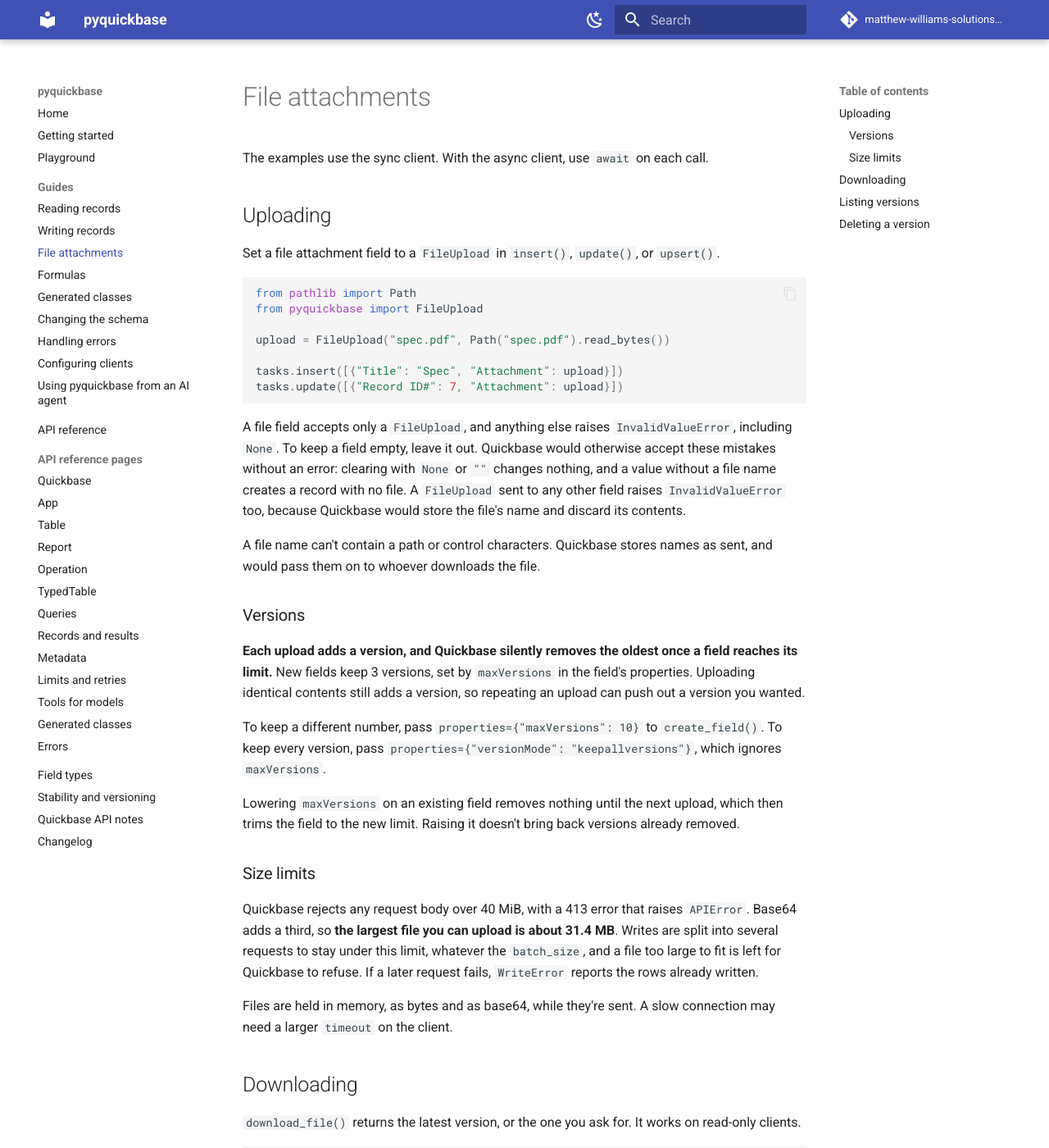
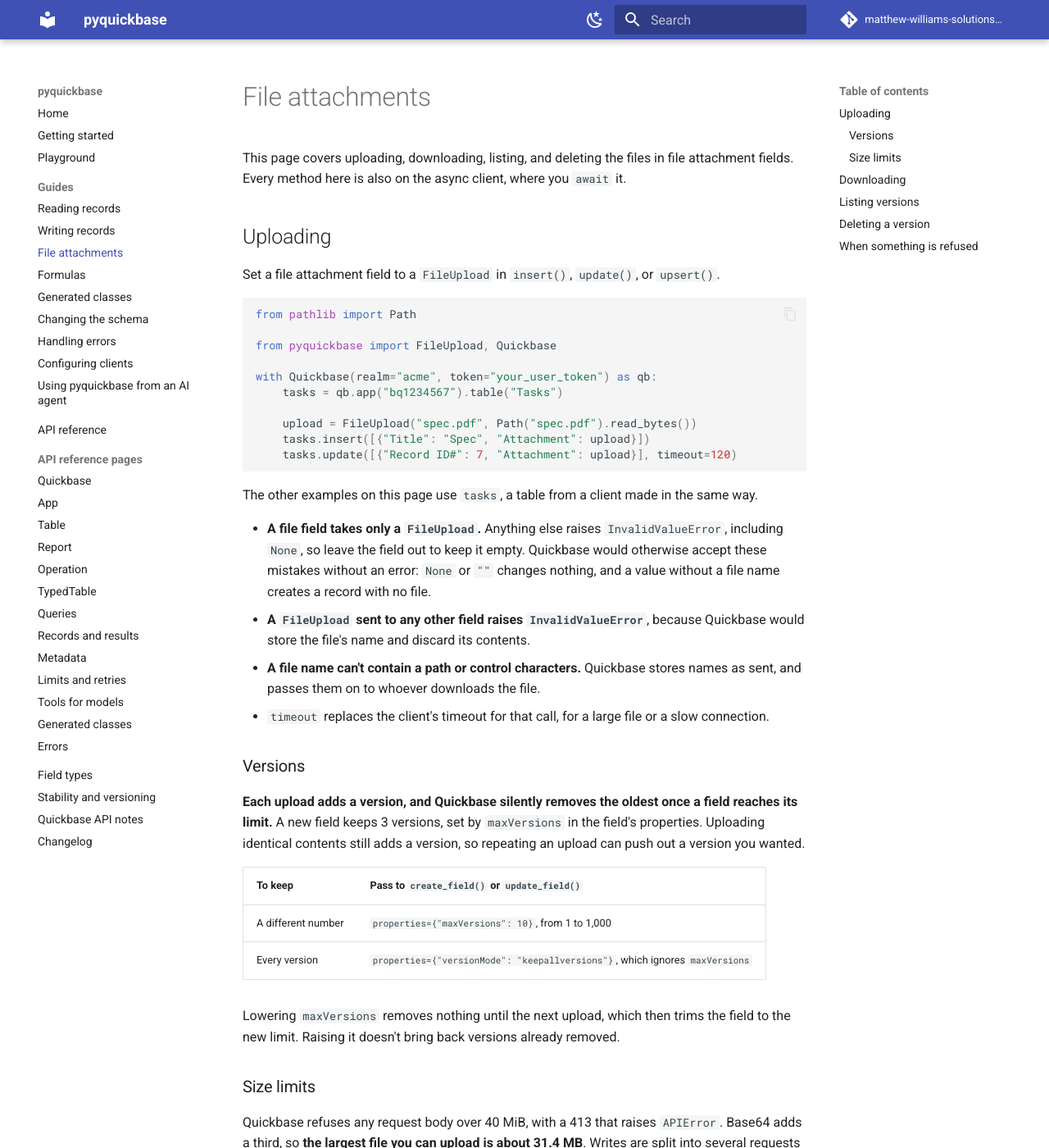
Before and after one commit to matthew-williams-solutions/pyquickbase, an MkDocs documentation site: the page built from docs/guides/files.md, in a window 1280 px wide and 1400 px high. Shown: the whole window at 82% size. Built offline with MkDocs 1.6.1 and Material for MkDocs 9.7.7, drawn with Linux system fonts in a browser that asks for light colours; comment, search, counter and statistics services are not loaded; some of the changed text lies outside the part shown.

Commit message:
Rewrite the files and formulas guides by task
Each now opens with a complete example and ends with what each refusal raises and leaves behind. The files guide shows the per-call timeout and FileAttachment.

````diff
--- a/docs/guides/files.md
+++ b/docs/guides/files.md
@@ -1,6 +1,7 @@
 # File attachments
 
-The examples use the sync client. With the async client, use `await` on each call.
+This page covers uploading, downloading, listing, and deleting the files in file attachment fields. Every
+method here is also on the async client, where you `await` it.
 
 ## Uploading
 
@@ -8,62 +9,68 @@ Set a file attachment field to a `FileUpload` in `insert()`, `update()`, or `ups
 
 ```python
 from pathlib import Path
-from pyquickbase import FileUpload
 
-upload = FileUpload("spec.pdf", Path("spec.pdf").read_bytes())
+from pyquickbase import FileUpload, Quickbase
 
-tasks.insert([{"Title": "Spec", "Attachment": upload}])
-tasks.update([{"Record ID#": 7, "Attachment": upload}])
+with Quickbase(realm="acme", token="your_user_token") as qb:
+    tasks = qb.app("bq1234567").table("Tasks")
+
+    upload = FileUpload("spec.pdf", Path("spec.pdf").read_bytes())
+    tasks.insert([{"Title": "Spec", "Attachment": upload}])
+    tasks.update([{"Record ID#": 7, "Attachment": upload}], timeout=120)
 ```
 
-A file field accepts only a `FileUpload`, and anything else raises `InvalidValueError`, including
-`None`. To keep a field empty, leave it out. Quickbase would otherwise accept these mistakes without
-an error: clearing with `None` or `""` changes nothing, and a value without a file name creates a
-record with no file. A `FileUpload` sent to any other field raises `InvalidValueError` too, because
-Quickbase would store the file's name and discard its contents.
+The other examples on this page use `tasks`, a table from a client made in the same way.
 
-A file name can't contain a path or control characters. Quickbase stores names as sent, and would
-pass them on to whoever downloads the file.
+- **A file field takes only a `FileUpload`.** Anything else raises `InvalidValueError`, including
+  `None`, so leave the field out to keep it empty. Quickbase would otherwise accept these mistakes
+  without an error: `None` or `""` changes nothing, and a value without a file name creates a record
+  with no file.
+- **A `FileUpload` sent to any other field raises `InvalidValueError`**, because Quickbase would store
+  the file's name and discard its contents.
+- **A file name can't contain a path or control characters.** Quickbase stores names as sent, and
+  passes them on to whoever downloads the file.
+- `timeout` replaces the client's timeout for that call, for a large file or a slow connection.
 
 ### Versions
 
 **Each upload adds a version, and Quickbase silently removes the oldest once a field reaches its
-limit.** New fields keep 3 versions, set by `maxVersions` in the field's properties. Uploading
-identical contents still adds a version, so repeating an upload can push out a version you wanted.
+limit.** A new field keeps 3 versions, set by `maxVersions` in the field's properties. Uploading identical
+contents still adds a version, so repeating an upload can push out a version you wanted.
 
-To keep a different number, pass `properties={"maxVersions": 10}` to `create_field()`. To keep every
-version, pass `properties={"versionMode": "keepallversions"}`, which ignores `maxVersions`.
+| To keep | Pass to `create_field()` or `update_field()` |
+|---|---|
+| A different number | `properties={"maxVersions": 10}`, from 1 to 1,000 |
+| Every version | `properties={"versionMode": "keepallversions"}`, which ignores `maxVersions` |
 
-Lowering `maxVersions` on an existing field removes nothing until the next upload, which then trims
-the field to the new limit. Raising it doesn't bring back versions already removed.
+Lowering `maxVersions` removes nothing until the next upload, which then trims the field to the new
+limit. Raising it doesn't bring back versions already removed.
 
 ### Size limits
 
-Quickbase rejects any request body over 40 MiB, with a 413 error that raises `APIError`. Base64 adds
-a third, so **the largest file you can upload is about 31.4 MB**. Writes are split into several
-requests to stay under this limit, whatever the `batch_size`, and a file too large to fit is left
-for Quickbase to refuse. If a later request fails, `WriteError` reports the rows already written.
+Quickbase refuses any request body over 40 MiB, with a 413 that raises `APIError`. Base64 adds a third,
+so **the largest file you can upload is about 31.4 MB**. Writes are split into several requests to stay
+under this limit, whatever the `batch_size`, and a file too large to fit is left for Quickbase to refuse.
+If a later request fails, `WriteError` reports the rows already written.
 
-Files are held in memory, as bytes and as base64, while they're sent. A slow connection may need a
-larger `timeout` on the client.
+Files are held in memory, as bytes and as base64, while they're sent.
 
 ## Downloading
 
-`download_file()` returns the latest version, or the one you ask for. It works on read-only clients.
+`download_file()` returns the latest version, or the one you ask for. It works on a read-only client.
 
 ```python
 file = tasks.download_file(7, "Attachment")
-older = tasks.download_file(7, "Attachment", version=2)
+older = tasks.download_file(7, "Attachment", version=2, timeout=120)
 
 print(file.name, len(file.data), file.content_type)
 ```
 
-It raises `NotFoundError` if the record, version, or file doesn't exist. `qb.request()` can't read
-these responses, because they aren't JSON.
+`qb.request()` can't read these responses, because they aren't JSON.
 
-**Don't use `file.name` as a path.** Quickbase returns names exactly as they were uploaded by anyone
-with access, including outside this SDK, so a name can be `../../.bashrc`. Keep only the last part,
-and decide where the file goes yourself:
+**Don't use `file.name` as a path.** Quickbase returns names exactly as they were uploaded, by anyone with
+access and through any tool, so a name can be `../../.bashrc`. Keep only the last part, and decide where
+the file goes yourself:
 
 ```python
 from pathlib import Path, PureWindowsPath
@@ -74,23 +81,26 @@ if name in ("", ".", ".."):
 (Path("downloads") / name).write_bytes(file.data)
 ```
 
-Likewise, `file.content_type` is based on the file's name, not its contents, and a file's contents
-are whatever was uploaded. Treat both as untrusted, especially before opening or serving a file.
+Likewise, `file.content_type` is based on the file's name, not its contents, and the contents are
+whatever was uploaded. Treat both as untrusted, especially before opening or serving a file.
 
 ## Listing versions
 
-Reading a file field in a query gives a `FileAttachment`, or None when the field has no file. Its
-`versions` are `FileVersion` objects, oldest first, and `latest` is the newest.
+Reading a file field gives a `FileAttachment`, or None when the field has no file. Its `versions` are
+`FileVersion` objects, oldest first, and `latest` is the newest.
 
 ```python
 task = tasks.get(7, select=["Attachment"])
 
-for version in task["Attachment"].versions:
-    print(version.number, version.file_name, version.uploaded)
+if task["Attachment"] is not None:
+    for version in task["Attachment"].versions:
+        print(version.number, version.file_name, version.uploaded)
 ```
 
-Each version also names its uploader in `creator`, a `User` with their email address, so take care when
-logging these values or passing them on. A `User`'s `repr` leaves the email out.
+Each version names its uploader in `creator`, a `User` with their email address, so take care when
+logging these values or passing them on. A `User`'s `repr` leaves the email out, and a client's
+[`ReadRules`](clients.md#limiting-reads-by-table-field-and-number-of-records) leave `creator` out unless
+asked.
 
 [Try it in the playground](../playground-app/index.html#read-users-tags-and-files), with simulated data.
 
@@ -100,6 +110,20 @@ logging these values or passing them on. A `User`'s `repr` leaves the email out.
 tasks.delete_file_version(7, "Attachment", version=2)
 ```
 
-`version` is required and must be at least 1, because Quickbase treats version 0 as the latest and
-would delete it. Deleting the only version leaves the field empty and keeps the record. Version
-numbers aren't reused or renumbered.
+`version` is required and must be at least 1, because Quickbase treats version 0 as the latest and would
+delete it. Deleting the only version leaves the field empty and keeps the record. Version numbers aren't
+reused or renumbered.
+
+## When something is refused
+
+| What happened | Exception | What's left behind |
+|---|---|---|
+| A file field set to anything but a `FileUpload`, or a `FileUpload` sent to another field | `InvalidValueError` | Nothing was sent |
+| A file name with a path or control characters | `InvalidValueError` | The `FileUpload` wasn't created |
+| A record ID or version that isn't a positive integer, a `timeout` that isn't a positive number, or a field that isn't a file field | `InvalidValueError` | Nothing was sent |
+| A field label or ID that doesn't exist | `UnknownFieldError` | Nothing was sent |
+| A request over 40 MiB | `APIError`, status 413 | Nothing in that request was written. Earlier batches were, and a `WriteError` says so |
+| A record, version, or file that doesn't exist | `NotFoundError` | Nothing was changed |
+| A download from a field the role can't see | `NotFoundError` | Nothing was changed |
+| An upload the role can't do | `WritePermissionError` | Nothing in the refused rows changed |
+| Deleting a version the role can't delete | `PermissionDeniedError` | Nothing was changed |
````
Also changed, not shown: docs/guides/formulas.md (+55 -34 lines).
